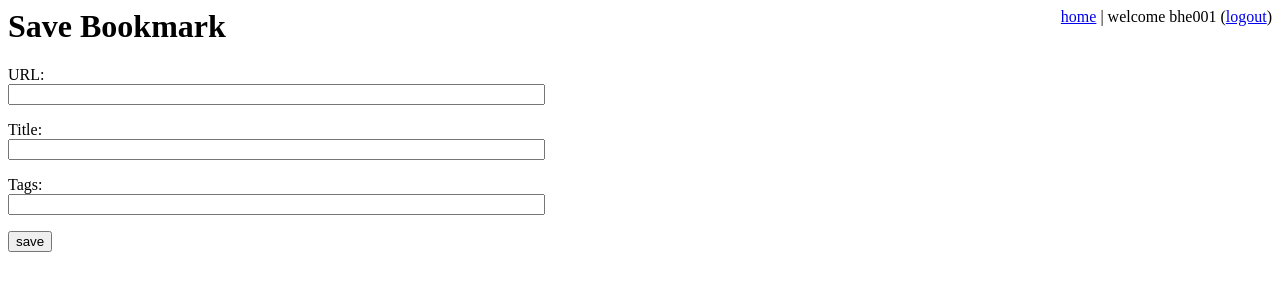
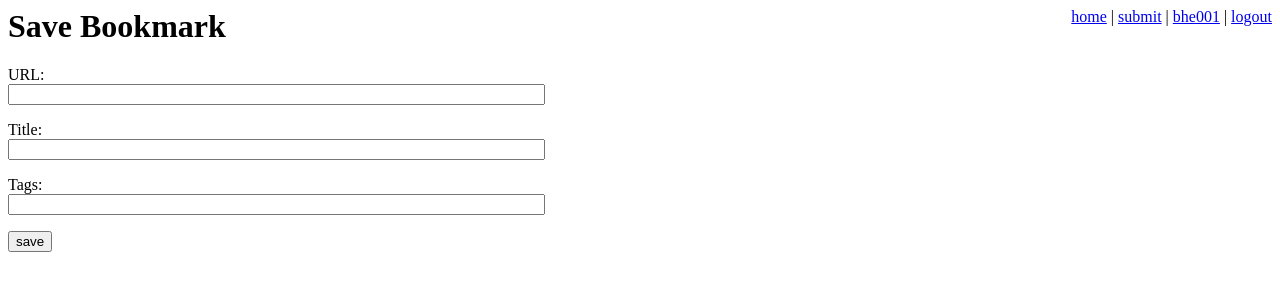
Before and after one commit to navicester/csblog, a Django app: page /save/ in a window 1280 px wide. Shown: the top 300 px of the page. Run offline with Django 3.2, Linux system fonts and the light colour scheme; the first user in the database is signed in.

Commit message:
Restricting access to logged-in users

```diff
--- a/csblog/bookmarks/views.py
+++ b/csblog/bookmarks/views.py
@@ -8,6 +8,7 @@ from django.http import HttpResponse, Http404
 from django.template import Context
 from django.template.loader import get_template
 from django.contrib.auth.models import User
+from django.contrib.auth.decorators import login_required
 from django.http import HttpResponseRedirect
 from django.contrib.auth import logout
 
@@ -79,7 +80,8 @@ def user_page(request, username):
         'main_page.html',
         {
             'username': username,
-            'bookmarks': bookmarks
+            'bookmarks': bookmarks,
+            'user': request.user
         }
     )
 
@@ -120,6 +122,8 @@ def register_page(request):
         {'form': form}
         )
 
+
+@login_required
 def bookmark_save_page(request):
     if request.method == 'POST':
         form = BookmarkSaveForm(request.POST)
--- a/csblog/csblog/settings.py
+++ b/csblog/csblog/settings.py
@@ -129,3 +129,5 @@ USE_TZ = True
 # https://docs.djangoproject.com/en/1.11/howto/static-files/
 
 STATIC_URL = '/static/'
+
+LOGIN_URL = '/login/'
--- a/csblog/templates/base.html
+++ b/csblog/templates/base.html
@@ -9,8 +9,10 @@
         <div id="nav">
             <a href="/">home</a> |
             {% if user.is_authenticated %}
-                welcome {{ user.username }}
-                (<a href="/logout">logout</a>)
+                <a href="/save/">submit</a> |
+                <a href="/user/{{ user.username }}/">
+                    {{ user.username }}</a> |
+                <a href="/logout/">logout</a>
             {% else %}
                 <a href="/login/">login</a>
                 <a href="/register/">register</a>
```
Also changed, not shown: csblog/db.sqlite3.
